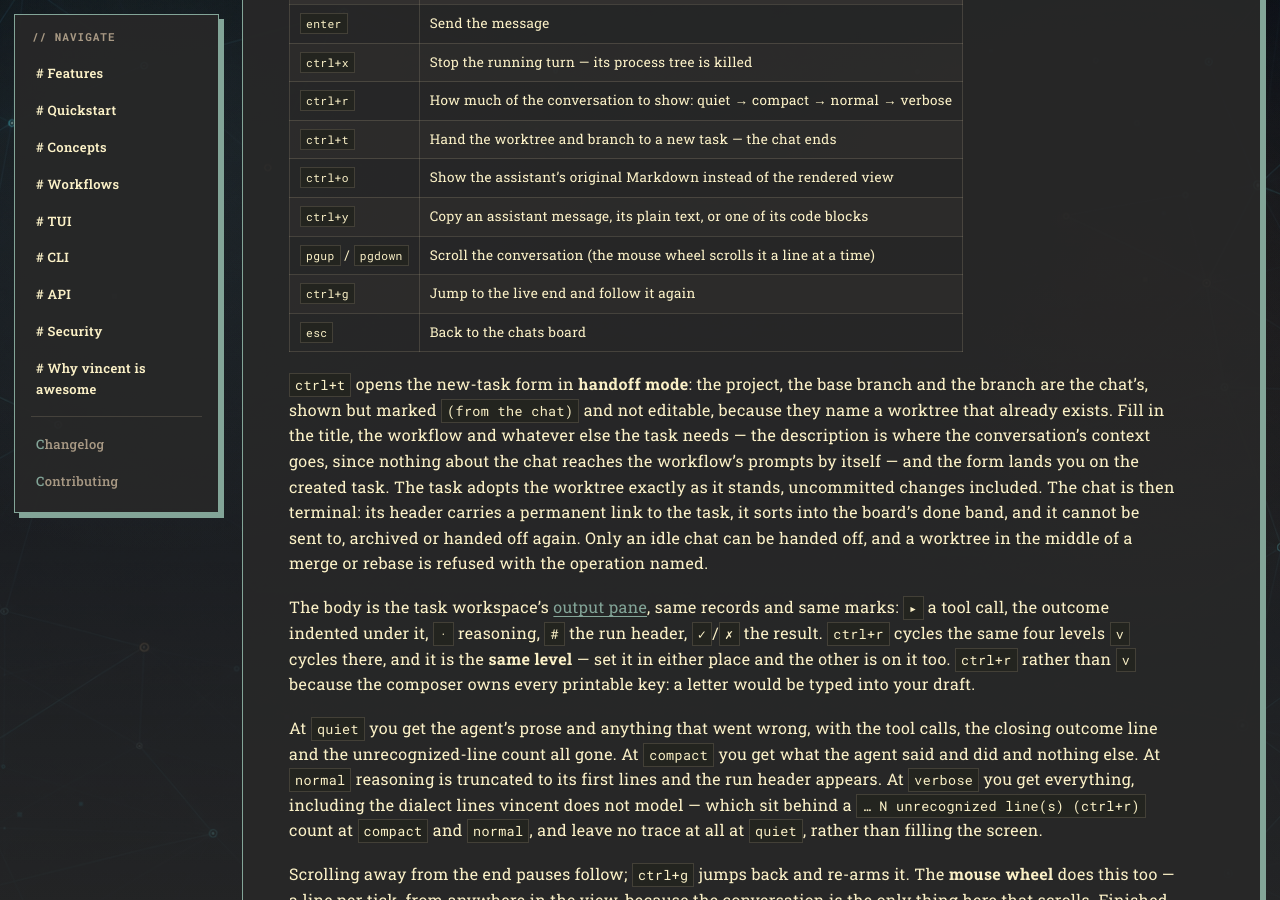
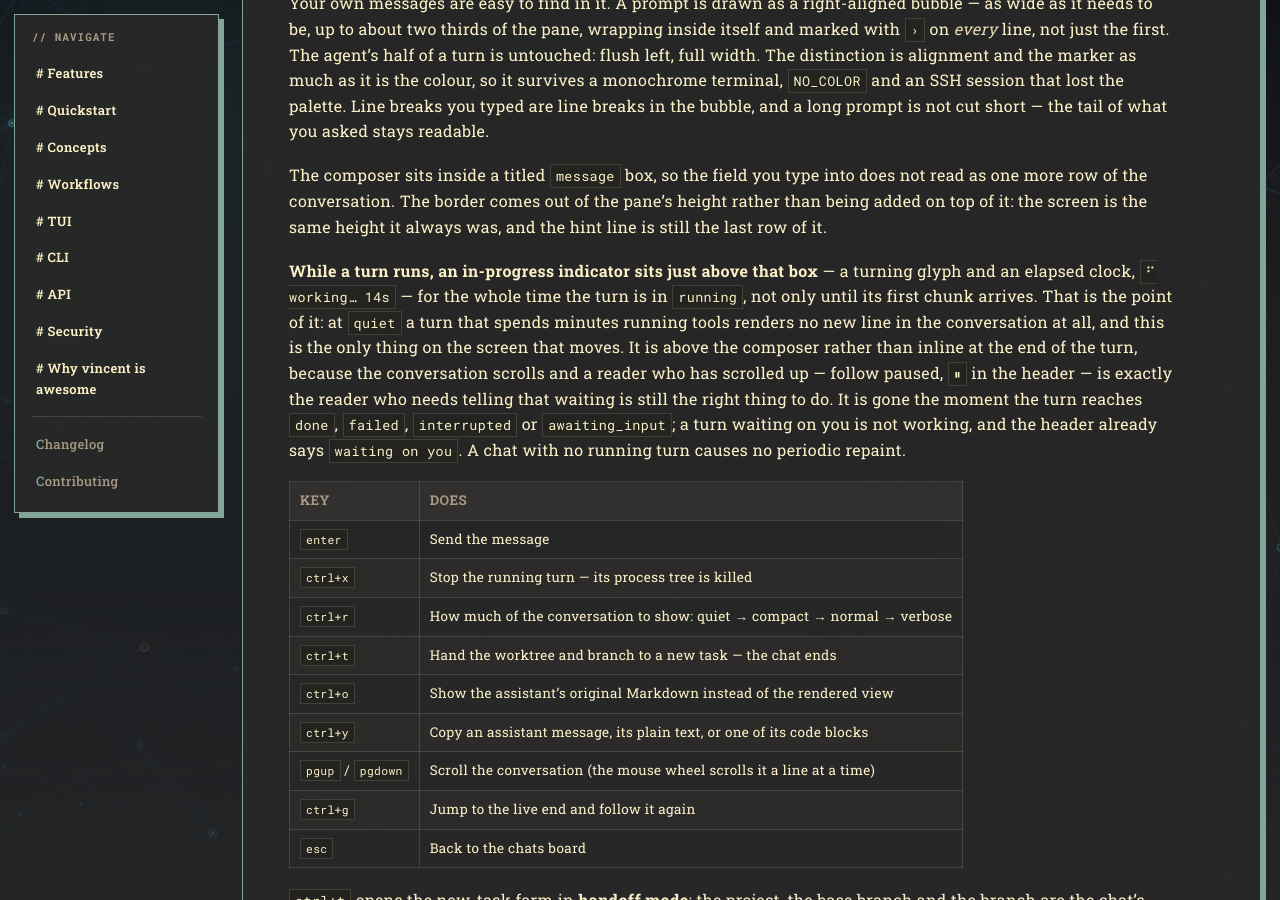
Before and after one commit to lezli01/vincent, a Jekyll site: the page built from docs/guides/tui.md, in a window 1280 px wide and 900 px high, scrolled down 34664 px. Built offline with Jekyll 4.4.1, drawn with Linux system fonts in a browser that asks for light colours; our own code applies the rules of GitHub Pages for plain Markdown files; some of the changed text lies outside the part shown.

Commit message:
docs: document the in-progress indicator in the TUI guide and features
The implementation carried spec §15, the CLI reference and task 089, but not
the two derived pages that describe what a user sees.

`docs/guides/tui.md` documents every view down to the `⏸` follow mark and the
`raw` word in a pane title, and said nothing about the indicator on the three
screens that now draw it: the Output tab's title while its attempt is live, a
running row on the chats board (beside the label, with the last-activity cell
now counting up rather than standing still), and the chat workspace above the
composer.

`docs/features.md` gains one bullet in the TUI section, including that
`vincent chat send` draws the same thing on stderr and never into a redirect.

Refs 089.1

```diff
--- a/docs/guides/tui.md
+++ b/docs/guides/tui.md
@@ -298,6 +298,14 @@
 **Output** gives the selected attempt's live tail or historical transcript the
 entire view. Its selector names the attempt and its position in the task; use
 `←`/`→` (or `h`/`l`) to show another attempt without returning to the timeline.
+While the attempt on screen is still running, the pane's title carries the same
+in-progress indicator the [chat workspace](#chat-workspace) draws — a turning
+glyph and an elapsed clock, `⠋ working… 14s` — beside the level and the follow
+state, so an attempt that is thinking rather than printing is told apart from a
+screen that has stopped repainting. It is on Output only, never on Diff, and it
+follows the attempt being *live* rather than its step being an `agent` step: a
+long `command` step's pane goes quiet for exactly the same reason.
+
 **Step Details** answers the question the other tabs cannot: what this attempt
 was actually *given*. Task Details shows the workflow's template; this shows the
 substitution — the rendered prompt an agent step handed its CLI, the rendered
@@ -1312,6 +1320,14 @@
 counting; and `a` on such a row declines with a note instead of asking to remove
 a worktree that is already gone, or that a handoff gave to a task.
 
+A `running` row moves. Its state cell carries a turning glyph **beside** the
+`running` label rather than instead of it — the cell is a fixed-width column in
+the same state vocabulary every other row uses — and its last-activity cell
+counts up while the turn runs instead of standing still. Nothing else animates:
+an `awaiting_input` chat is waiting on you rather than working, and the header
+already badges it. A board with no running chat repaints no more often than it
+did before.
+
 `n` is the one key whose meaning depends on where you are: on this board it
 starts a chat, everywhere else it opens the new-task form. The create form takes
 project, title, agent, model, effort and base branch; `ctrl+s` creates and drops
@@ -1374,6 +1390,19 @@
 not read as one more row of the conversation. The border comes out of the pane's
 height rather than being added on top of it: the screen is the same height it
 always was, and the hint line is still the last row of it.
+
+**While a turn runs, an in-progress indicator sits just above that box** — a
+turning glyph and an elapsed clock, `⠋ working… 14s` — for the whole time the
+turn is in `running`, not only until its first chunk arrives. That is the point
+of it: at `quiet` a turn that spends minutes running tools renders no new line
+in the conversation at all, and this is the only thing on the screen that moves.
+It is above the composer rather than inline at the end of the turn, because the
+conversation scrolls and a reader who has scrolled up — follow paused, `⏸` in
+the header — is exactly the reader who needs telling that waiting is still the
+right thing to do. It is gone the moment the turn reaches `done`, `failed`,
+`interrupted` or `awaiting_input`; a turn waiting on you is not working, and the
+header already says `waiting on you`. A chat with no running turn causes no
+periodic repaint.
 
 | Key | Does |
 |---|---|
```
Also changed, not shown: docs/features.md (+9 -0 lines).
